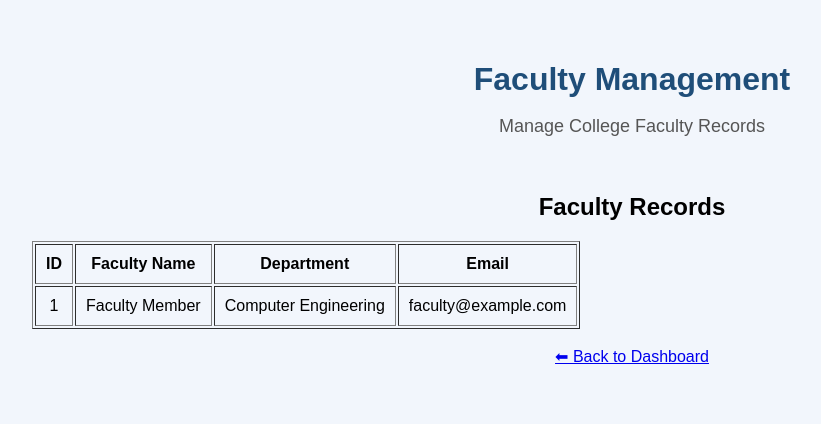
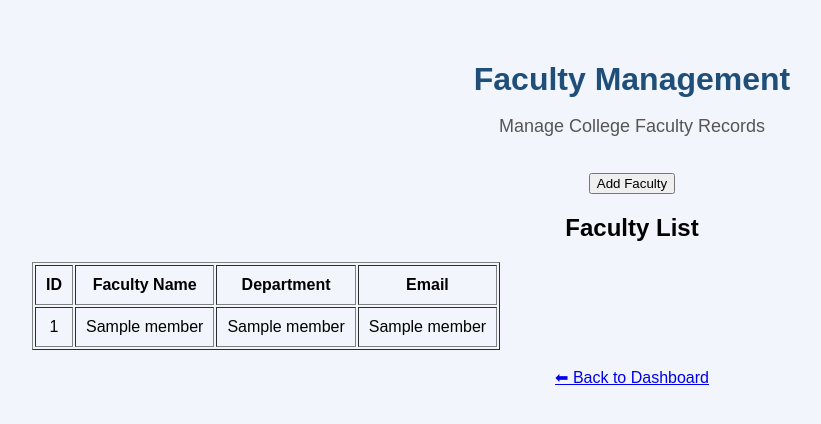
Before and after one commit to krishnachauhan0204-collab/College-ERP-Management-System, a Flask app: template templates/faculty.html in a window 1280 px wide. Shown: the top 424 px of the page, without its empty margins (8-829 px from the left). Run offline with Flask 3, Linux system fonts and the light colour scheme; the template is opened without the code that fills it: most values are stand-ins (such as "Sample title", 1, 10 or a date in 2020).

Commit message:
Update faculty.html

```diff
--- a/templates/faculty.html
+++ b/templates/faculty.html
@@ -13,8 +13,13 @@
 
     <br>
 
-    <h2>Faculty Records</h2>
+    <a href="/add-faculty">
+        <button>Add Faculty</button>
+    </a>
 
+    <h2>Faculty List</h2>
+
+    {% if faculty %}
         <table border="1" cellpadding="10">
             <tr>
                 <th>ID</th>
@@ -23,13 +28,18 @@
                 <th>Email</th>
             </tr>
 
+            {% for member in faculty %}
             <tr>
-            <td>1</td>
-            <td>Faculty Member</td>
-            <td>Computer Engineering</td>
-            <td>faculty@example.com</td>
+                <td>{{ member[0] }}</td>
+                <td>{{ member[1] }}</td>
+                <td>{{ member[2] }}</td>
+                <td>{{ member[3] }}</td>
             </tr>
+            {% endfor %}
         </table>
+    {% else %}
+        <p>No faculty records available.</p>
+    {% endif %}
 
     <br>
 
```
Lines whose indentation alone changed are shown as unchanged.
